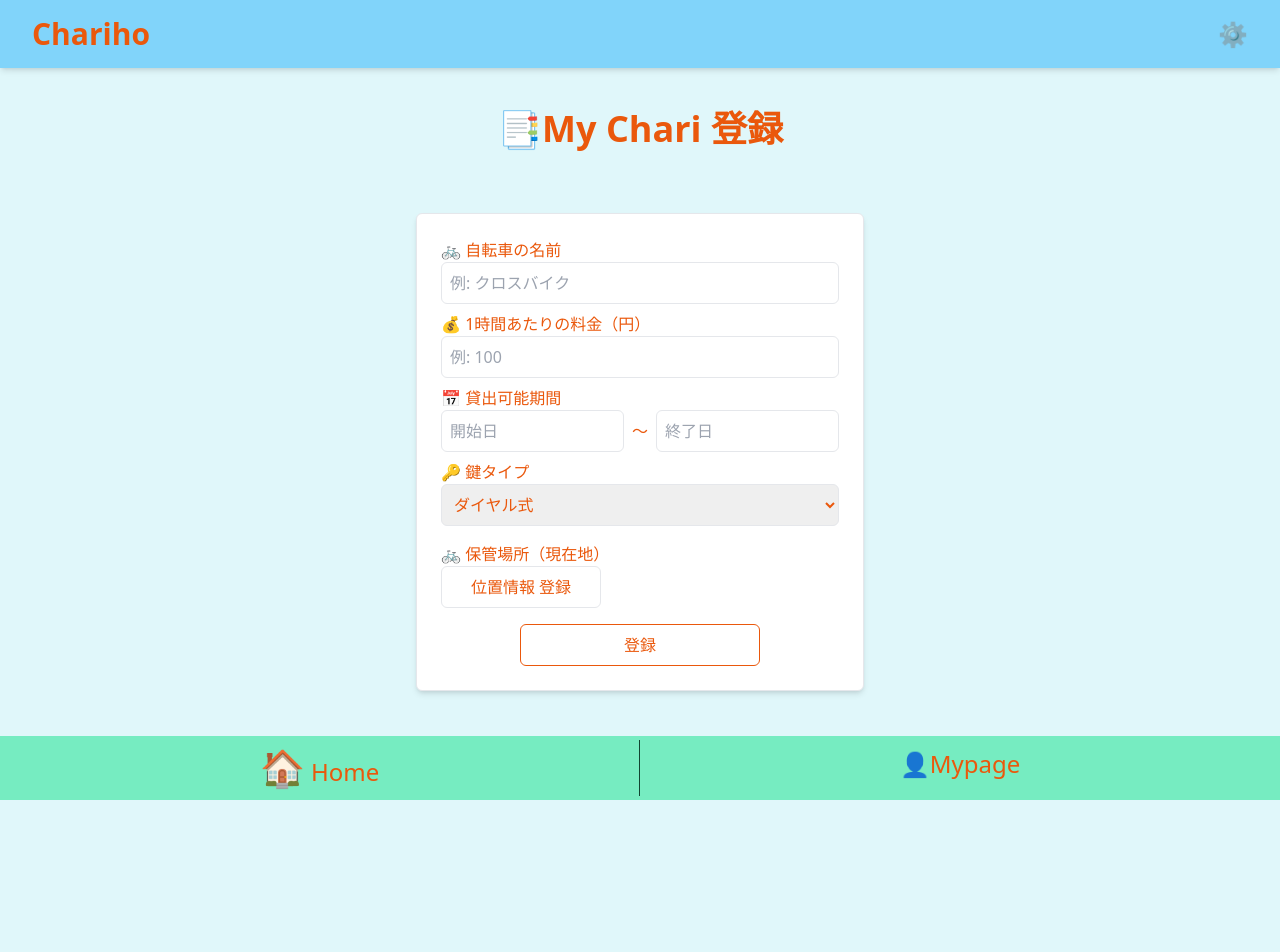
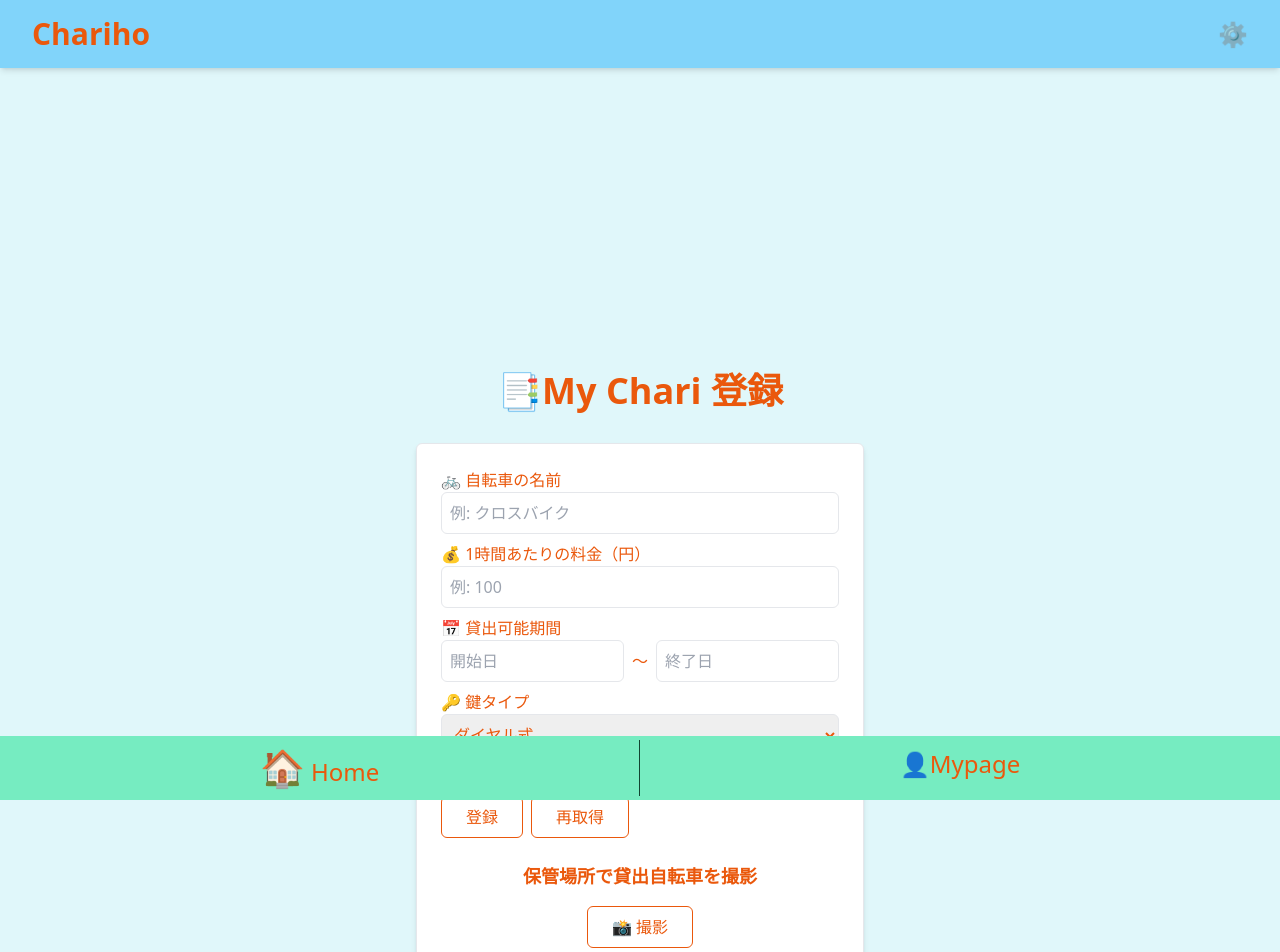
Before and after one commit to ms-engineer-bc24-12/Section_9_team_chariho, a Next.js app in the folder frontend/: page /rental/lend/register in a window 1280 px wide. Shown: the top 952 px of the page. Before the commit the page ends 800 px from the top, so only its background shows below. Built offline with nearby package versions, Linux system fonts and the light colour scheme; no server answers.

Commit message:
feat: 自転車情報登録ページに画像アップロードと位置情報再取得を実装

```diff
--- a/frontend/src/app/rental/lend/register/page.tsx
+++ b/frontend/src/app/rental/lend/register/page.tsx
@@ -10,24 +10,27 @@ import 'react-datepicker/dist/react-datepicker.css';
 import { format } from 'date-fns';
 import Button from '@/app/components/Button';
 import { useLocation } from '@/hooks/useLocation';
+import CameraUploader from '@/app/components/CameraUploader';
 
 export default function RegisterBikePage() {
-  const { userLocation, error } = useLocation(); // getLocationを使用
+  const { userLocation, error, getLocation } = useLocation();
   const [bikeName, setBikeName] = useState('');
   const [price, setPrice] = useState('');
   const [startDate, setStartDate] = useState<Date | null>(null);
   const [endDate, setEndDate] = useState<Date | null>(null);
   const [lockType, setLockType] = useState('ダイヤル式');
-
-  // 保管場所の状態
   const [storageLocation, setStorageLocation] = useState<{
     lat: number;
     lng: number;
   } | null>(null);
-  const [locationStatus, setLocationStatus] = useState<'OK' | 'NG' | ''>(''); // 取得結果の表示
+  const [locationStatus, setLocationStatus] = useState<'OK' | 'NG' | ''>('');
   const [isRegistered, setIsRegistered] = useState(false);
 
-  // 位置情報を取得する処理
+  // 画像アップロード関連の状態管理
+  const [selectedFile, setSelectedFile] = useState<File | null>(null); // 撮影した画像のファイル
+  const [isUploaded, setIsUploaded] = useState<boolean>(false); // 画像がアップロードされたかどうか
+
+  // 初めて位置情報を取得する
   const handleGetLocation = () => {
     if (userLocation) {
       setStorageLocation(userLocation);
@@ -37,10 +40,28 @@ export default function RegisterBikePage() {
     }
   };
 
-  // 登録処理
+  // 位置情報を再取得する
+  const handleRetryLocation = () => {
+    getLocation(); // 位置情報の更新
+    if (userLocation) {
+      setStorageLocation(userLocation);
+      setLocationStatus('OK'); // 取得成功
+    } else {
+      setLocationStatus('NG'); // 取得失敗
+    }
+  };
+
+  // 貸し出し自転車を登録する処理
   const handleRegister = () => {
-    if (!bikeName || !price || !startDate || !endDate || !storageLocation) {
-      alert('すべての項目を入力してください');
+    if (
+      !bikeName ||
+      !price ||
+      !startDate ||
+      !endDate ||
+      !storageLocation ||
+      !selectedFile
+    ) {
+      alert('すべての項目を入力してください（写真も必須です）');
       return;
     }
 
@@ -51,8 +72,10 @@ export default function RegisterBikePage() {
       rentalPeriod: `${format(startDate, 'yyyy/MM/dd')} 〜 ${format(endDate, 'yyyy/MM/dd')}`,
       lockType,
       location: storageLocation,
+      photo: URL.createObjectURL(selectedFile), //TODO:ローカルストレージ保存しない場合はコメントアウト
     };
 
+    //TODO:ローカルストレージへの保存をしない場合はコメントアウト（Firebase Storageに移行予定）
     const existingBikes = JSON.parse(localStorage.getItem('bikes') || '[]');
     localStorage.setItem('bikes', JSON.stringify([...existingBikes, newBike]));
 
@@ -60,11 +83,14 @@ export default function RegisterBikePage() {
   };
 
   return (
-    <div className="flex flex-col items-center justify-between min-h-screen px-4">
+    <div className="flex flex-col items-center justify-between min-h-[160vh] pt-16">
       <div className="flex flex-col items-center justify-center flex-grow w-full max-w-lg">
-        <p className="text-4xl font-bold mb-4">📑My Chari 登録</p>
+        <p className="text-4xl font-bold mb-2">📑My Chari 登録</p>
         <br />
-        <br />
+
+        {/* 位置情報エラーがある場合、画面に表示 */}
+        {error && <p className="text-red-500">{error}</p>}
+
         {isRegistered ? (
           <div className="p-6 max-w-md text-center border rounded-md shadow-md bg-white">
             <p className="text-lg font-semibold">登録しました！</p>
@@ -144,20 +170,12 @@ export default function RegisterBikePage() {
               </select>
             </label>
 
-            {/* 📌 位置情報エラーがある場合、画面に表示 */}
-            {error && <p className="text-red-500">{error}</p>}
-
-            {/* 現在地取得 */}
+            {/* 位置情報取得 */}
             <label className="block mb-4">
-              🚲 保管場所（現在地）
+              🚲 保管場所（現在地）位置情報
               <div className="flex items-center gap-2">
-                <button
-                  type="button"
-                  onClick={handleGetLocation}
-                  className="border p-2 rounded-md w-40 text-center"
-                >
-                  位置情報 登録
-                </button>
+                <Button onClick={handleGetLocation}>登録</Button>
+                <Button onClick={handleRetryLocation}>再取得</Button>
                 {locationStatus && (
                   <span
                     className={
@@ -174,15 +192,23 @@ export default function RegisterBikePage() {
               </div>
             </label>
 
-            {/* 登録ボタン */}
-            <div className="flex justify-center">
-              <Button
-                onClick={handleRegister}
-                className="border p-4 rounded-md w-60 text-center"
-              >
-                登録
-              </Button>
+            {/* 画像アップロード */}
+            <div className="mt-6">
+              <CameraUploader
+                onPhotoSelect={(file) => {
+                  setSelectedFile(file);
+                  setIsUploaded(true);
+                }}
+                description="保管場所で貸出自転車を撮影"
+              />
             </div>
+
+            {/* 登録ボタン（画像がアップロードされていないと表示しない） */}
+            {selectedFile && isUploaded && (
+              <div className="flex justify-center mt-4">
+                <Button onClick={handleRegister}>登録</Button>
+              </div>
+            )}
           </div>
         )}
       </div>
```
